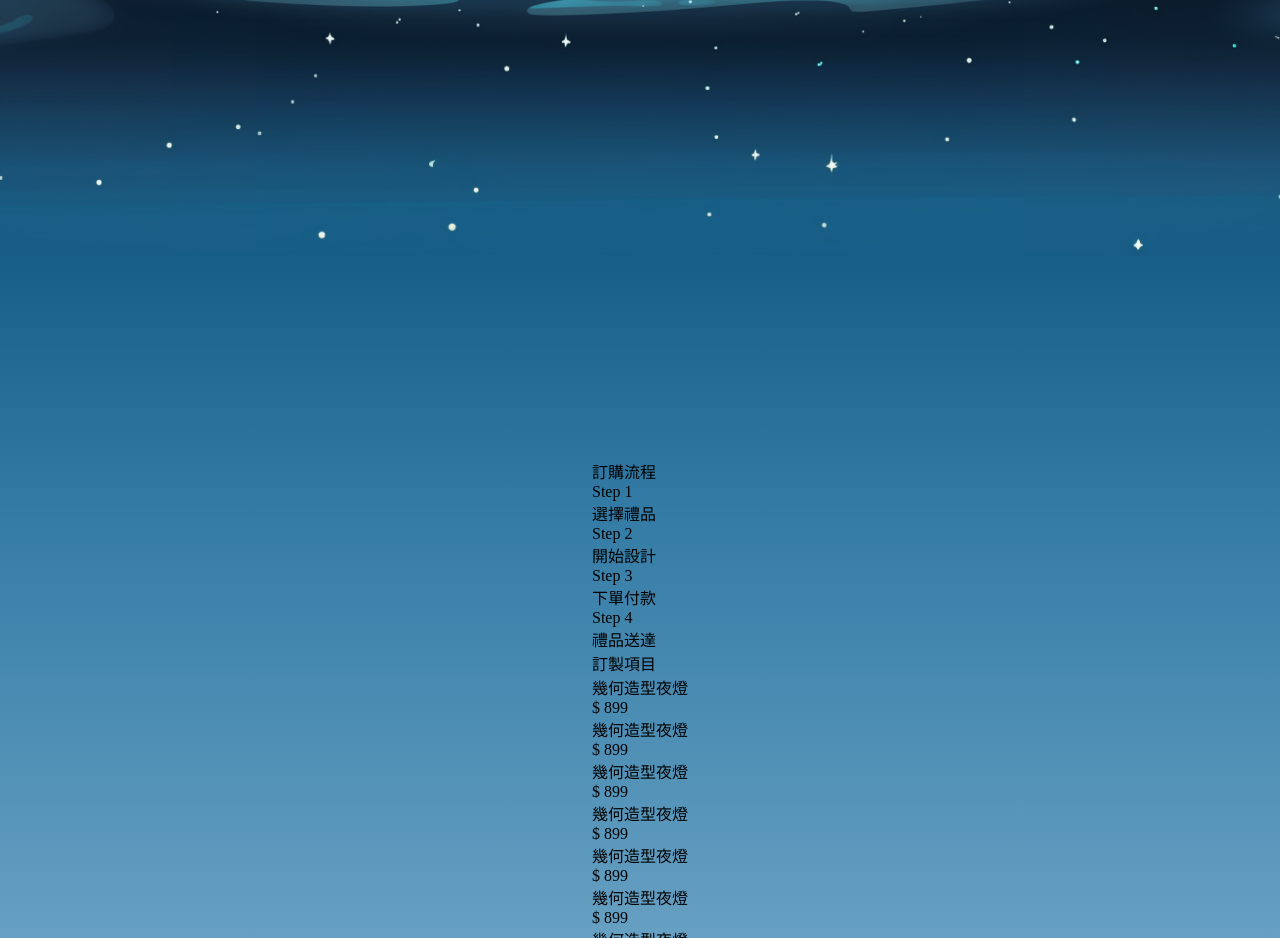
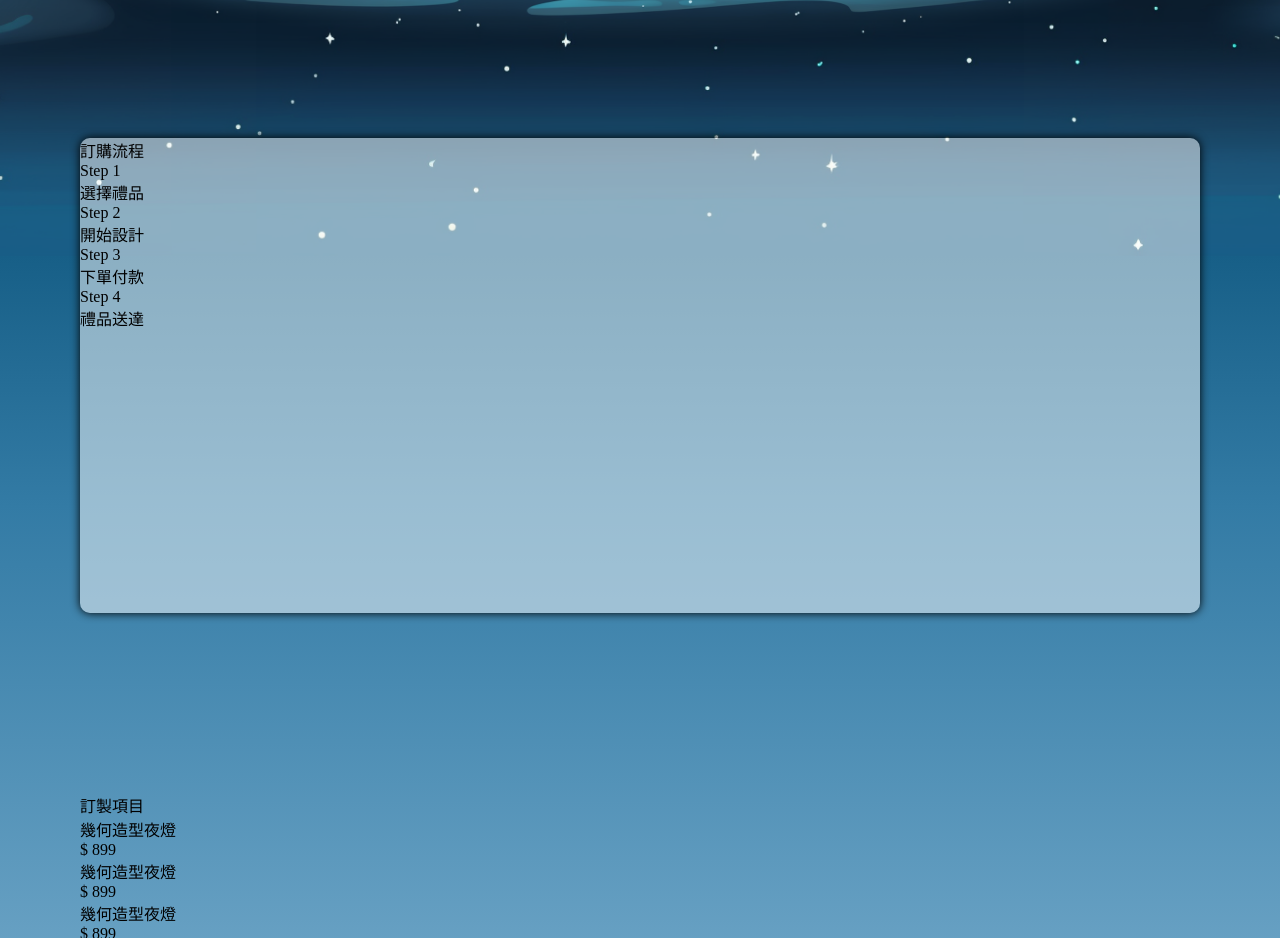
Before and after one commit to ywyang236/gift-for-you, a Next.js app: page / in a window 1280 px wide. Shown: the part 800-1738 px from the top of the page. Built offline with nearby package versions, Linux system fonts and the light colour scheme.

Commit message:
Set up homepage structure with down main

```diff
--- a/src/pages/index.tsx
+++ b/src/pages/index.tsx
@@ -19,24 +19,28 @@ const Home = () => (
                         <div className={IndexCSS.rulesCard_1}>
                             <div className={IndexCSS.rulesCard_1_Background}></div>
                             <div className={IndexCSS.rulesCard_1_Picture}></div>
+                            <div className={IndexCSS.rulesCard_1_PictureBackground}></div>
                             <div className={IndexCSS.rulesCard_1_Title}>Step 1</div>
                             <div className={IndexCSS.rulesCard_1_Description}>選擇禮品</div>
                         </div>
                         <div className={IndexCSS.rulesCard2}>
                             <div className={IndexCSS.rulesCard_2_Background}></div>
                             <div className={IndexCSS.rulesCard_2_Picture}></div>
+                            <div className={IndexCSS.rulesCard_2_PictureBackground}></div>
                             <div className={IndexCSS.rulesCard_2_Title}>Step 2</div>
                             <div className={IndexCSS.rulesCard_2_Description}>開始設計</div>
                         </div>
                         <div className={IndexCSS.rulesCard3}>
                             <div className={IndexCSS.rulesCard_3_Background}></div>
                             <div className={IndexCSS.rulesCard_3_Picture}></div>
+                            <div className={IndexCSS.rulesCard_3_PictureBackground}></div>
                             <div className={IndexCSS.rulesCard_3_Title}>Step 3</div>
                             <div className={IndexCSS.rulesCard_3_Description}>下單付款</div>
                         </div>
                         <div className={IndexCSS.rulesCard4}>
                             <div className={IndexCSS.rulesCard_4_Background}></div>
                             <div className={IndexCSS.rulesCard_4_Picture}></div>
+                            <div className={IndexCSS.rulesCard_4_PictureBackground}></div>
                             <div className={IndexCSS.rulesCard_4_Title}>Step 4</div>
                             <div className={IndexCSS.rulesCard_4_Description}>禮品送達</div>
                         </div>
--- a/src/styles/index.module.css
+++ b/src/styles/index.module.css
@@ -53,3 +53,14 @@
             rgba(51, 123, 165, 1) 25%,
             rgba(140, 187, 216, 1) 100%);
 }
+
+.rulesContainer {
+    max-width: 1200px;
+    width: 1120px;
+    height: 475px;
+    background-color: rgba(255, 255, 255, 0.5);
+    border-radius: 10px;
+    box-shadow: 0 0 10px rgb(0, 0, 0);
+    position: relative;
+    top: -180px;
+}
```
